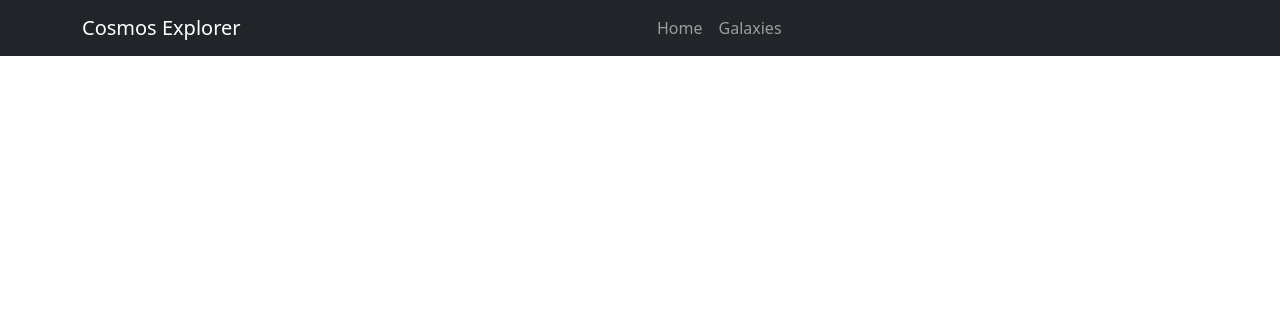
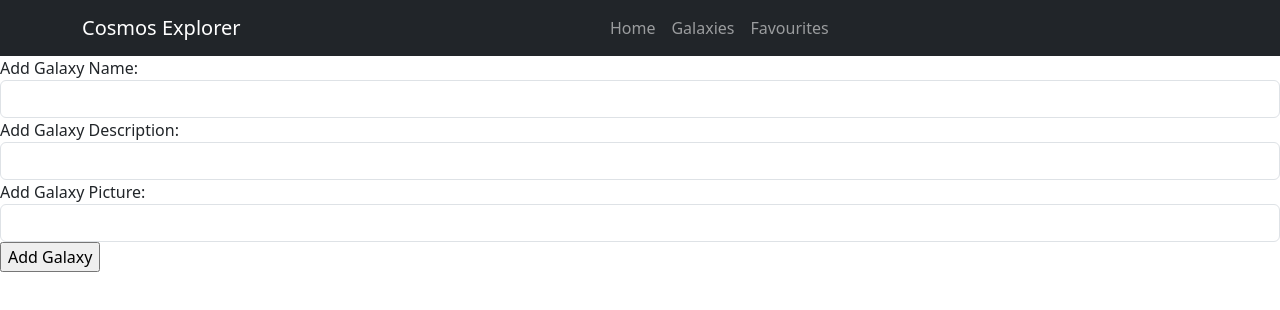
Before and after one commit to trinv1/Cosmos-Explorer, a React (Create React App) app: page /Favourites in a window 1280 px wide. Shown: the top 310 px of the page. Built offline with nearby package versions, Linux system fonts and the light colour scheme; no server answers.

Commit message:
Added form for user to submit new galaxy

```diff
--- a/package.json
+++ b/package.json
@@ -11,6 +11,7 @@
     "bootstrap": "^5.3.3",
     "cors": "^2.8.5",
     "express": "^4.21.1",
+    "mongoose": "^8.8.3",
     "nodemon": "^3.1.7",
     "react": "^18.3.1",
     "react-bootstrap": "^2.10.6",
--- a/src/App.js
+++ b/src/App.js
@@ -7,6 +7,7 @@ import HomePage from './Components/APOD/HomePage.js';
 import NavigationBar from './Components/NavigationBar.js';
 import APOD from './Components/APOD/APOD.js';
 import GalaxyPage from './Components/Galaxies/GalaxyPage.js';
+import FavPage from './Components/Favourites/FavPage.js';
 
 //Function that starts app
 function App() {
@@ -20,6 +21,7 @@ function App() {
           <Route path="/home" element={<HomePage />} />
           <Route path="Apod" element={<APOD />} />
           <Route path="Galaxy" element={<GalaxyPage />} />
+          <Route path="Favourites" element={<FavPage />} />
         </Routes>
       </Router>
   );
--- /dev/null
+++ b/src/Components/Favourites/FavPage.js
@@ -0,0 +1,96 @@
+import axios from "axios";
+import { useEffect, useState } from "react";
+
+//sending data to api
+
+function FavPage() {
+    const [Name, setName] = useState('');
+    const [Description, setDescription] = useState('');//state variable to manage input fields
+    const [Picture, setPicture] = useState('');
+
+    const[galaxies, setGalaxy] = useState([]);
+
+
+     //The Reload function fetches the updated movie list from the server and updates the state with the new data
+  const Reload = () => {
+    console.log("Reloading galaxy data...");
+    axios.get('http://localhost:4000/api/galaxies')
+        .then((response) => {
+            setGalaxy(response.data.myGalaxy);
+        })
+        .catch((error) => {
+            console.error("Error reloading data:", error);
+        });
+  };
+
+    //collects form input, creates a movie object, and sends it to the backend API.
+    const handleSubmit = (e) => {
+      e.preventDefault();
+
+      console.log(`Name: ${Name}, Description: ${Description}, Picture: ${Picture}`);
+
+      const galaxy = {
+        Name: Name,
+        Description: Description,
+        Picture: Picture
+      };
+
+      axios.post('http://localhost:4000/api/galaxies', galaxy)
+        .then((res) => console.log(res.data))
+        .catch((err) => console.log(err.data));
+        Reload(); // Reload data after successful submission
+
+      // Clear form fields
+      setName('');
+      setDescription('');
+      setPicture('');
+    };
+
+  //The useEffect hook calls the Reload function once when the component is being rendered and added to the DOM
+  useEffect(() => {
+      Reload();
+  }, []);
+
+    return (
+      <div>
+        <form onSubmit={handleSubmit}>
+        {/* A form element that listens for submission with the handleSubmit function */}
+          <div className="form-group">
+            <label>Add Galaxy Name: </label>
+            <input type="text" //capturnig input & input control will submit data for me
+              className="form-control"
+              value={Name}
+              onChange={(e) => { setName(e.target.value) }}//updating title everytime user hits a key stroke on input control
+            // This onChange event triggers whenever the user types in the input field.
+            // It calls setTitle with the new input value, updating the 'title' state in real-time.
+           />
+          </div>
+        </form>
+
+        <form onSubmit={handleSubmit}>
+          <div className="form-group">
+            <label>Add Galaxy Description: </label>
+            <input type="text" //capturing movie year input
+              className="form-control"
+              value={Description}
+              onChange={(e) => { setDescription(e.target.value) }}
+           />
+          </div>
+        </form>
+
+        <form onSubmit={handleSubmit}>
+          <div className="form-group">
+            <label>Add Galaxy Picture: </label>
+            <input type="text" //capturing movie poster input
+              className="form-control"
+              value={Picture}
+              onChange={(e) => { setPicture(e.target.value) }}
+           />
+          </div>
+          <input type="submit" value="Add Galaxy" />
+        </form>
+      </div>
+    );
+  }
+
+  export default FavPage;
--- a/src/Components/NavigationBar.js
+++ b/src/Components/NavigationBar.js
@@ -11,6 +11,7 @@ const NavigationBar = () => {
            <Nav className="me-auto">
               <Nav.Link href="/">Home</Nav.Link>
               <Nav.Link href="/galaxy">Galaxies</Nav.Link>
+              <Nav.Link href="/favourites">Favourites</Nav.Link>
             </Nav>
           </Container>
       </Navbar>
```
Also changed, not shown: src/Backend/Server.js (+13 -6 lines), 1 other file (tests, documents, lock files or other folders).
